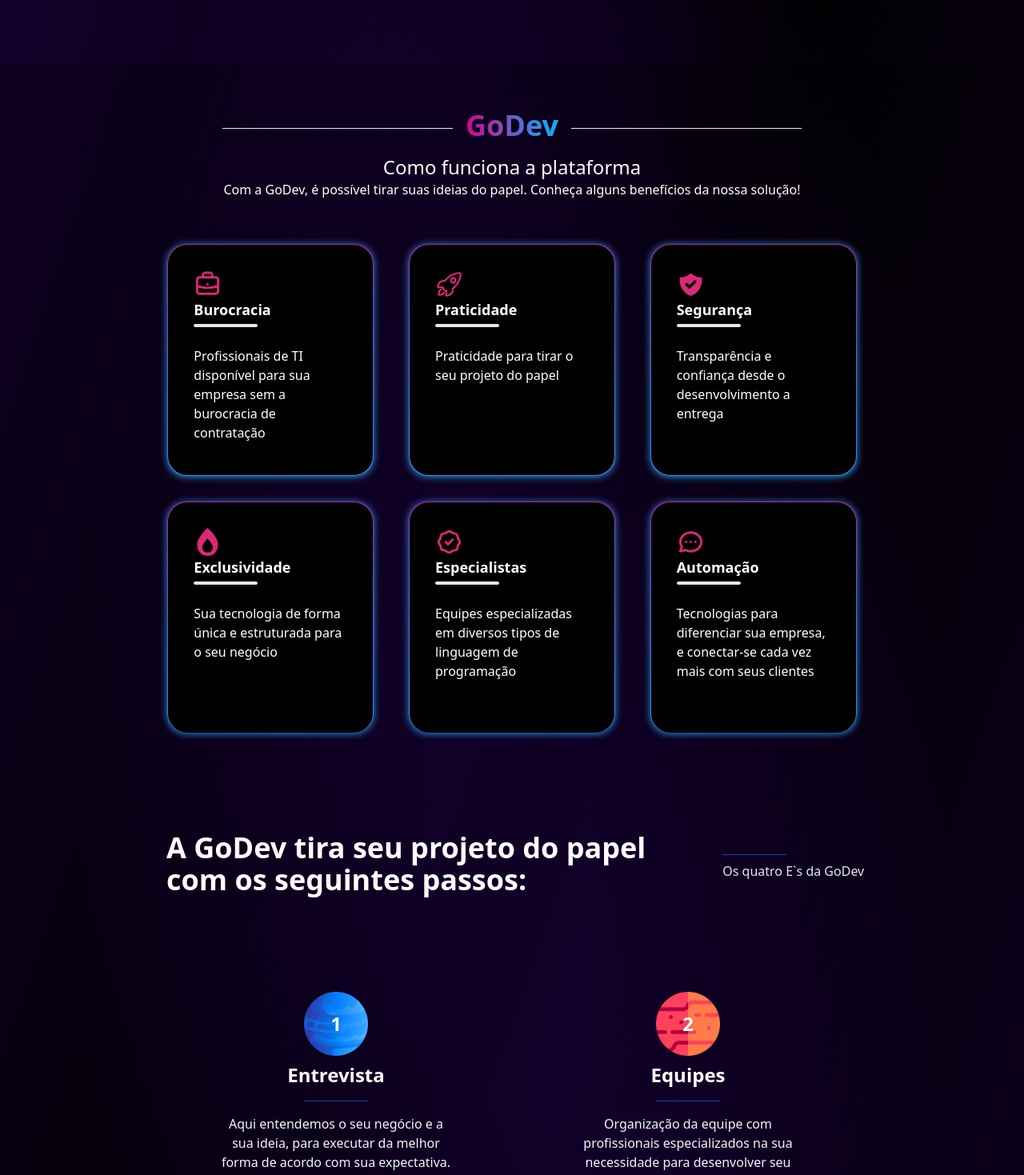
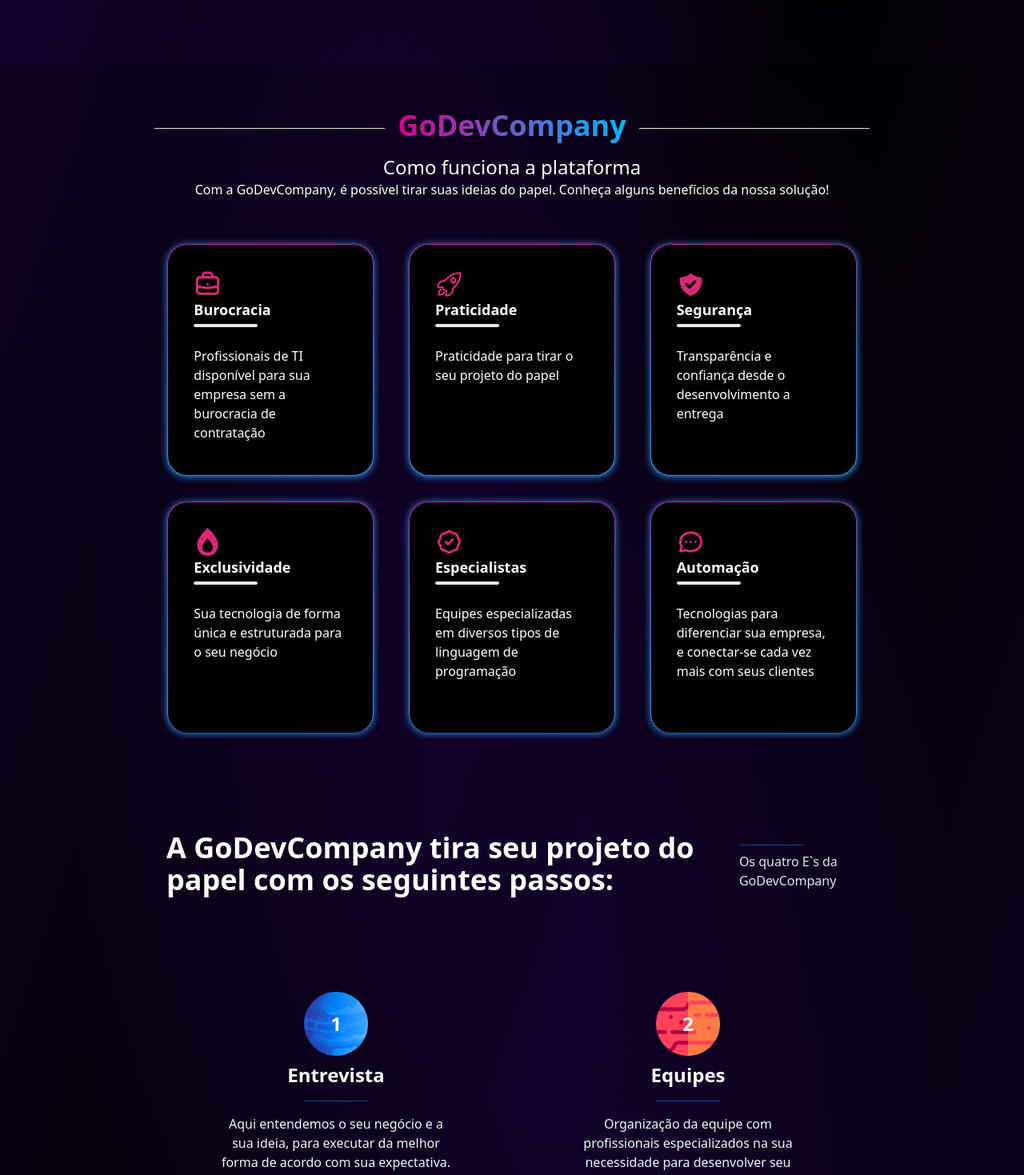
Before and after one commit to GuilhermeSegattoo/inforGerencial-landpage, a Next.js app: page / in a window 1280 px wide. Shown: the part 800-2269 px from the top of the page at 80% size. Built offline with nearby package versions, Linux system fonts and the light colour scheme.

Commit message:
fix. change godev for godevcompany

```diff
--- a/components/home/sobre/index.tsx
+++ b/components/home/sobre/index.tsx
@@ -10,12 +10,12 @@
             <div className='flex flex-col items-center justify-center text-center mt-12 mb-12'>
                 <div className='flex items-center justify-center'>
                     <hr className="my-8 w-72 h-px bg-gray-200 border-0 dark:bg-blue-700" />
-                    <p className='bg-textGradient bg-clip-text text-clip text-transparent font-bold text-4xl mx-4 pb-2'>GoDev</p>
+                    <p className='bg-textGradient bg-clip-text text-clip text-transparent font-bold text-4xl mx-4 pb-2'>GoDevCompany</p>
                     <hr className="my-8 w-72 h-px bg-gray-200 border-0 dark:bg-blue-700" />
                 </div>
                 <div className='text-white flex flex-col justify-center items-center'>
                     <h2 className='text-3xl cel:text-2xl'>Como funciona a plataforma</h2>
-                    <h3 className='text-xl cel:text-base'>Com a GoDev, é possível tirar suas ideias do papel. Conheça alguns benefícios da nossa solução!</h3>
+                    <h3 className='text-xl cel:text-base'>Com a GoDevCompany, é possível tirar suas ideias do papel. Conheça alguns benefícios da nossa solução!</h3>
                 </div>
             </div>
             <div className='flex w-full justify-center px-10 lg:p-0'>
--- a/components/home/solucao/index.tsx
+++ b/components/home/solucao/index.tsx
@@ -3,10 +3,10 @@
         <section id="solucao" className=' bg-black/25 flex flex-col justify-center items-center mb-1'>
             <div className='container mx-auto flex flex-col mt-20 max-w-4xl '>
                 <div className='flex text-center lg:text-start flex-col lg:flex-row items-center'>
-                    <h2 className='text-white font-bold text-4xl p-4'>A GoDev tira seu projeto do papel com os seguintes passos:</h2>
+                    <h2 className='text-white font-bold text-4xl p-4'>A GoDevCompany tira seu projeto do papel com os seguintes passos:</h2>
                     <div className='flex flex-col justify-end w-72 items-center lg:items-start'>
                         <hr className="border-blue-800 w-20 border-1 rounded bg-white mt-2 mb-2" />
-                        <span className='text-slate-200'>Os quatro E`s da GoDev</span>
+                        <span className='text-slate-200'>Os quatro E`s da GoDevCompany</span>
                     </div>
                 </div>
                 <div className='p-10 my-16 grid grid-cols-1 lg:grid-cols-2 gap-16'>
@@ -37,7 +37,7 @@
                         </div>
                         <span className='font-bold text-white text-2xl'>Execução</span>
                         <hr className="w-20 border-1 rounded border-blue-800 mt-2 mb-2" />
-                        <p className='text-slate-100 text-center px-10'>Equipe atuando exclusivamente em seu projeto, com garantia de sigilo e qualidade entregue pela GoDev.</p>
+                        <p className='text-slate-100 text-center px-10'>Equipe atuando exclusivamente em seu projeto, com garantia de sigilo e qualidade entregue pela GoDevCompany.</p>
                     </div>
 
                     <div className='flex flex-col items-center gap-2'>
--- a/components/utils/template/footer/index.tsx
+++ b/components/utils/template/footer/index.tsx
@@ -7,8 +7,8 @@
         <footer className='bg-black min-h-[200px] py-8 px-4 sm:px-2'>
             <div className='container mx-auto sm:justify-between'>
                 <div className='grid grid-cols-1 lg:grid-cols-3 gap-y-5'>
-                    <div className='w-32'>
-                        <img src='assets/logo.svg' alt='logo da godev' />
+                    <div className='w-64'>
+                        <img src='assets/logo.svg' alt='logo da godevcompany' />
                     </div>
                     <div className='text-slate-400 text-sm flex flex-col gap-4'>
                         <h2 className='text-2xl text-white'>Contato</h2>
--- a/components/utils/template/head/index.tsx
+++ b/components/utils/template/head/index.tsx
@@ -3,12 +3,12 @@
 export const CustomHead = () => {
     return (
         <Head>
-            <title>GoDev</title>
+            <title>GoDevCompany</title>
 
             <meta charSet="utf-8" />
             <meta name="author" content="GoDev" />
             <meta name="keywords" content="sites, web, desenvolvimento, development" />
-            <meta name="description" content="Construa a tecnologia do seu negócio com rapidez, qualidade e sem burocrácia com a GoDev. " />
+            <meta name="description" content="Construa a tecnologia do seu negócio com rapidez, qualidade e sem burocrácia com a GoDevCompany. " />
             <meta name="viewport" content="width=device-width, initial-scale=1.0" />
             <meta name="robots" content="index, follow, all" />
 
--- a/components/utils/template/header/index.tsx
+++ b/components/utils/template/header/index.tsx
@@ -15,7 +15,7 @@
                         w-full z-[99] shadow h-16 lg:h-[85px]
                         bg-black transition-all duration-100 fixed bg-opacity-80`}>
             <section role="menubar" aria-label="navigation menu bar"  className="container items-center flex cel:justify-center tab:justify-between lap:justify-between">
-                <div className="w-28 cel:flex cel:justify-center cel:items-center cel:text-center lap:">
+                <div className="w-64 cel:flex cel:justify-center cel:items-center cel:text-center lap:">
                     <img src="assets/logo.svg"  alt="logo" />
                 </div>
                 <Nav/>
```
Also changed, not shown: public/assets/logo.svg.
